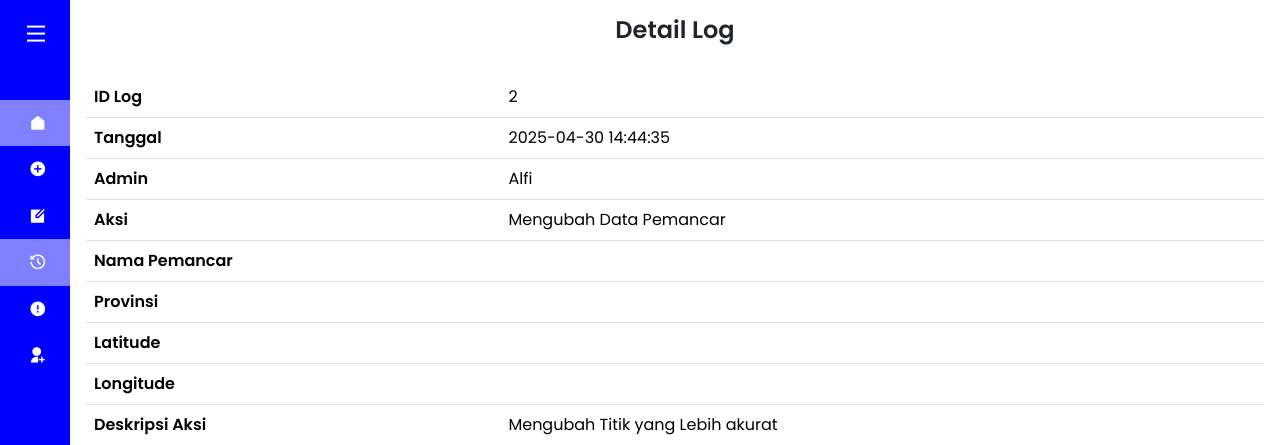
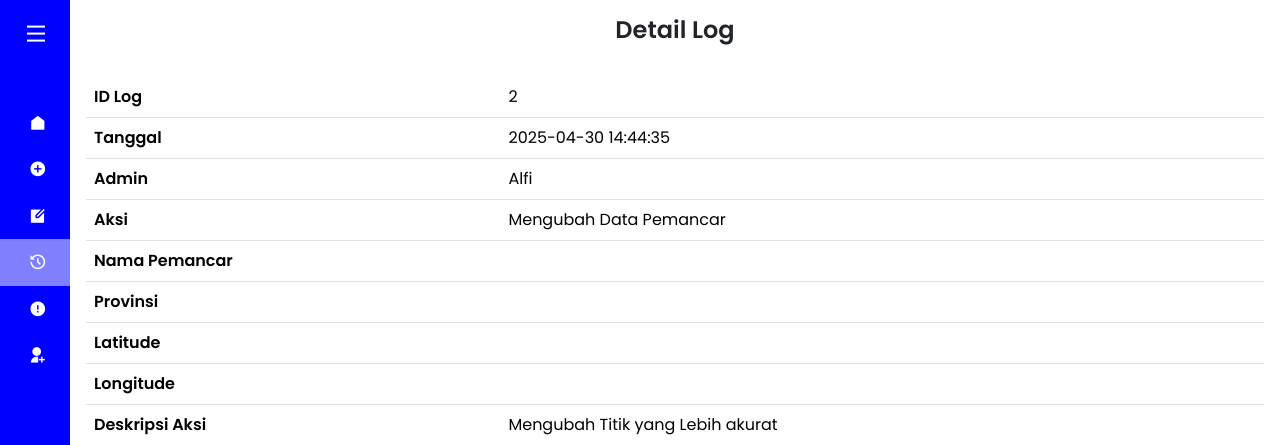
Before and after one commit to sulthannauval/Coverage-Map-Web, a Laravel app: page /adminhistory/2 in a window 1280 px wide. Shown: the top 445 px of the page. Run offline with Laravel 9, Linux system fonts and the light colour scheme; a user stored in the database is signed in; data comes from the database, SQL or seed files in the repository; data that the repository does not hold is empty; style sheets or scripts are compiled from the project's sources; some libraries are stand-ins or nearby versions.

Commit message:
Inactive tombol Home di historyshow

```diff
--- a/resources/views/adminhistoryshow.blade.php
+++ b/resources/views/adminhistoryshow.blade.php
@@ -34,7 +34,7 @@
 
             <ul class="sidebar-nav">
                 <li class="sidebar-item">
-                    <a href="/admin" class="sidebar-link-select">
+                    <a href="/admin" class="sidebar-link">
                         <i class="ri-home-fill"></i>
                         <span>Home</span>
                     </a>
```
